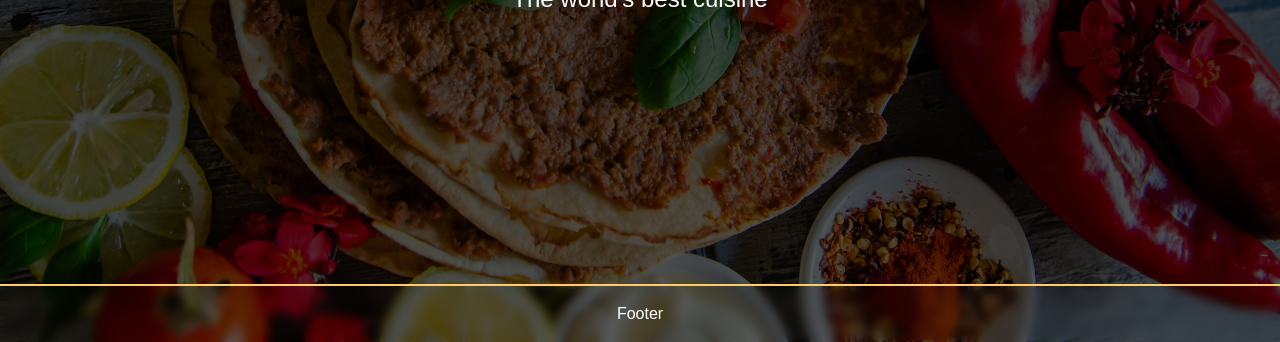
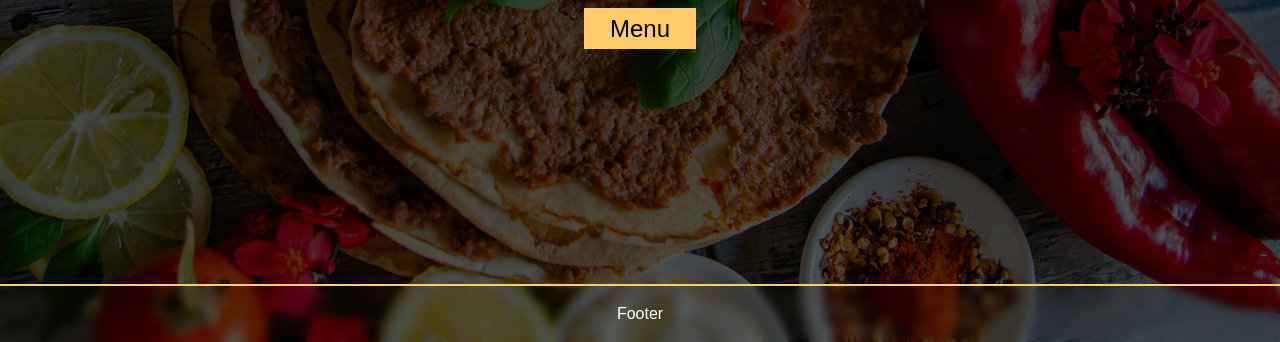
Before and after one commit to eliptik1/restaurant-page, a website built with webpack: page dist/index.html in a window 1280 px wide. Shown: the part 458-800 px from the top of the page. Built offline with nearby package versions, Linux system fonts and the light colour scheme.

Commit message:
Add menu button in homepage

```diff
--- a/src/home.js
+++ b/src/home.js
@@ -5,6 +5,7 @@ function createHome(){
     const header1 = document.createElement("h1")
     const header2 = document.createElement("h1")
     const paragraph = document.createElement("p")
+    const button = document.createElement("button")
 
     main.classList.add("home-main")
     header1.classList.add("main-header")
@@ -14,8 +15,11 @@ function createHome(){
     header1.textContent = "Restaurant"
     header2.textContent = "TURKISH FOOD"
     paragraph.textContent = "The world's best cuisine"
+    button.textContent = "Menu"
 
-    main.append(header1, header2, paragraph)
+
+
+    main.append(header1, header2, paragraph, button)
 
     return main
 }
--- a/src/index.js
+++ b/src/index.js
@@ -11,6 +11,7 @@ const mainContainer = document.querySelector("#content")
 const homeBtn = document.querySelector(".home")
 const menuBtn = document.querySelector(".menu")
 const contactBtn = document.querySelector(".contact")
+const mainBtn = document.querySelector("button")
 
 function renderPage(tabName, element) {
     const mainContent = document.querySelector("main")
@@ -22,3 +23,4 @@ function renderPage(tabName, element) {
 homeBtn.addEventListener("click", () => renderPage("home", home))
 menuBtn.addEventListener("click", () => renderPage("menu", menu))
 contactBtn.addEventListener("click", () => renderPage("contact", contact))
+mainBtn.addEventListener("click", () => renderPage("contact", menu))
--- a/src/style.scss
+++ b/src/style.scss
@@ -99,6 +99,7 @@ footer {
     display: flex;
     flex-direction: column;
     justify-content: center;
+    align-items: center;
     font-size: 2.2rem;
     .main-header {
         margin-top: -2rem;
@@ -107,6 +108,20 @@ footer {
     .main-header-2 {
         color: white;
     }
+    button {
+        font-size: 1.5rem;
+        padding: 0.4rem;
+        margin-top: 2rem;
+        align-content: center;
+        width: 7rem;
+        background-color: $color1;
+        border: none;
+        cursor: pointer;
+    }
+    button:hover {
+        background-color:#c2943d;
+    }
+
 }
 
 hr {
```
Also changed, not shown: dist/main.js.
